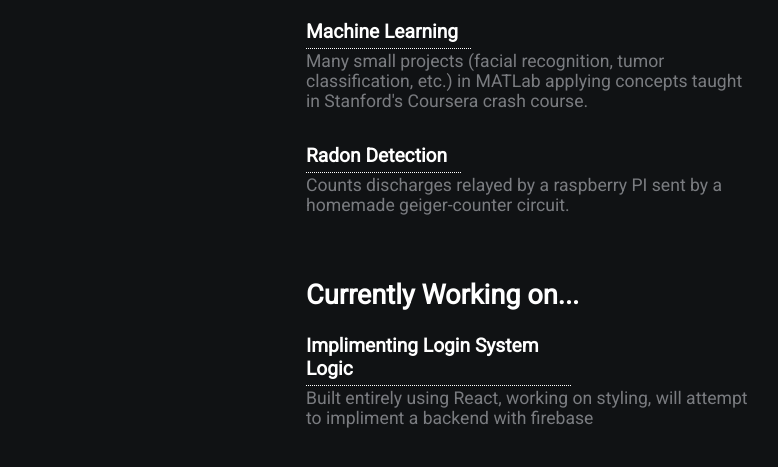
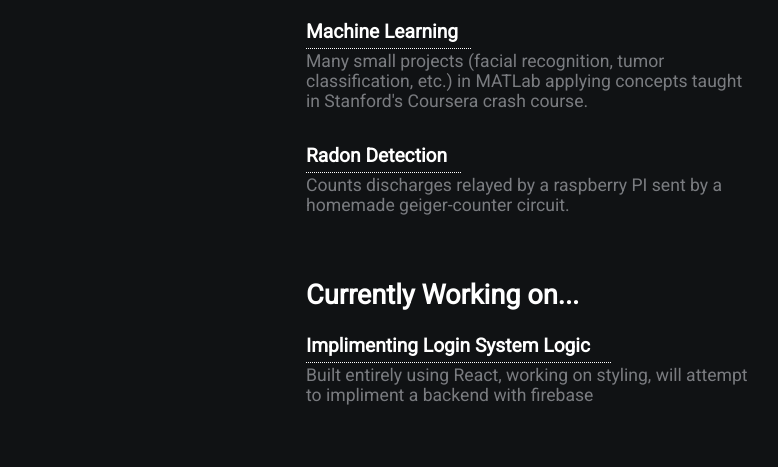
Before and after one commit to ray-hao/ray-hao.github.io, a plain HTML site: page index.html in a window 1280 px wide. Shown: the part 479-946 px from the top of the page, without its empty margins (334-1112 px from the left). Drawn offline with Linux system fonts and the light colour scheme.

Commit message:
Update index.html

```diff
--- a/index.html
+++ b/index.html
@@ -40,7 +40,7 @@
             <p>Counts discharges relayed by a raspberry PI sent by a homemade geiger-counter circuit.</p>
 
             <h2>Currently Working on...</h2>
-            <h3><a href="https://ray-hao.github.io/loginUserInterface/" style="width: 260px">Implimenting Login System Logic</a></h3>
+            <h3><a href="https://ray-hao.github.io/loginUserInterface/" style="width: 300px">Implimenting Login System Logic</a></h3>
             <p>Built entirely using React, working on styling, will attempt to impliment a backend with firebase</p>
 
         </div>
```
